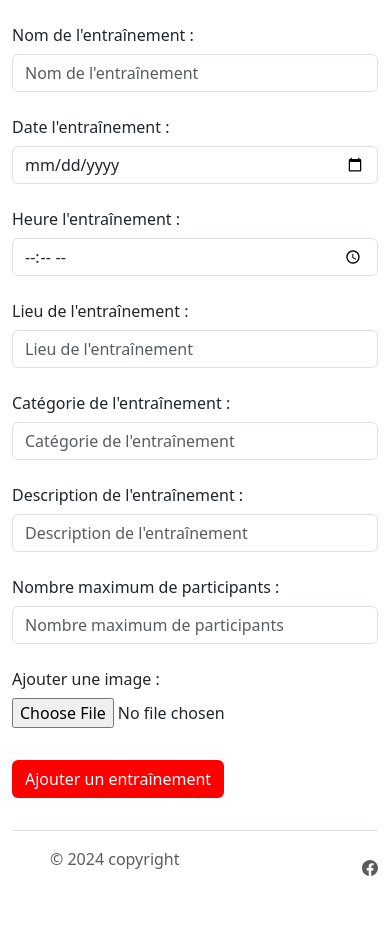
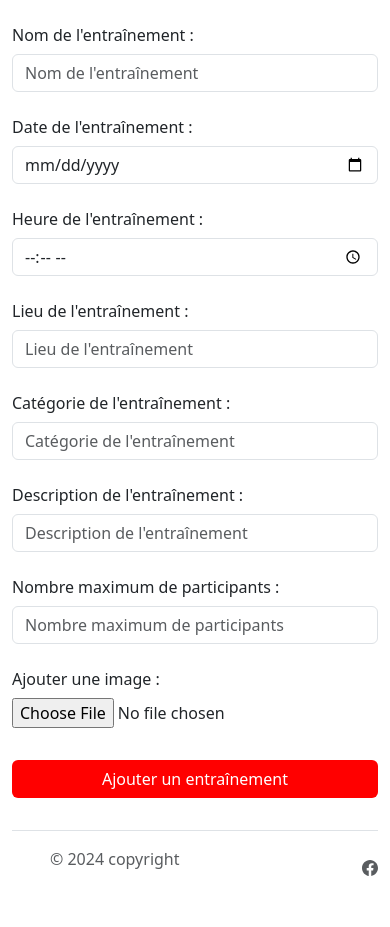
Before and after one commit to omarzinela/projet, a PHP site: page /ajouter_entrainement.php in a window 390 px wide. Shown: the part 56-983 px from the top of the page. Run offline with PHP 8.4, Linux system fonts and the light colour scheme; the visitor is signed in with stand-in values (Sample User, id 1).

Commit message:
formulaires adaptes a la version mobile

```diff
--- a/ajouter_entrainement.php
+++ b/ajouter_entrainement.php
@@ -5,56 +5,55 @@
 else:?>
 <form action="bdd/bddAjouterEntrainement.php" method="POST" enctype="multipart/form-data">
     <div class="form-group row mt-3">
-        <label for="nom_entraînement" class="col-sm-2 col-form-label">Nom de l'entraînement :</label>
-        <div class="col-sm-10">
+        <label for="nom_entraînement" class="col-12 col-sm-2 col-form-label">Nom de l'entraînement :</label>
+        <div class="col-12 col-sm-10">
             <input type="text" class="form-control" id="nom_entraînement" name="nom" placeholder="Nom de l'entraînement" required>
         </div>
     </div>
     <div class="form-group row mt-3">
-        <label for="date_entraînement" class="col-sm-2 col-form-label">Date l'entraînement :</label>
-        <div class="col-sm-10">
+        <label for="date_entraînement" class="col-12 col-sm-2 col-form-label">Date de l'entraînement :</label>
+        <div class="col-12 col-sm-10">
             <input type="date" class="form-control" id="date_entraînement" name="date" placeholder="Date de l'entraînement" required>
         </div>
     </div>
     <div class="form-group row mt-3">
-        <label for="heure_entraînement" class="col-sm-2 col-form-label">Heure l'entraînement :</label>
-        <div class="col-sm-10">
+        <label for="heure_entraînement" class="col-12 col-sm-2 col-form-label">Heure de l'entraînement :</label>
+        <div class="col-12 col-sm-10">
             <input type="time" class="form-control" id="heure_entraînement" name="heure" placeholder="Heure de l'entraînement" required>
         </div>
     </div>
     <div class="form-group row mt-3">
-        <label for="lieu" class="col-sm-2 col-form-label">Lieu de l'entraînement :</label>
-        <div class="col-sm-10">
+        <label for="lieu" class="col-12 col-sm-2 col-form-label">Lieu de l'entraînement :</label>
+        <div class="col-12 col-sm-10">
             <input type="text" class="form-control" id="lieu" name="lieu" placeholder="Lieu de l'entraînement" required>
         </div>
     </div>
     <div class="form-group row mt-3">
-        <label for="catégorie" class="col-sm-2 col-form-label">Catégorie de l'entraînement :</label>
-        <div class="col-sm-10">
+        <label for="catégorie" class="col-12 col-sm-2 col-form-label">Catégorie de l'entraînement :</label>
+        <div class="col-12 col-sm-10">
             <input type="text" class="form-control" id="catégorie" name="catégorie" placeholder="Catégorie de l'entraînement" required>
         </div>
     </div>
     <div class="form-group row mt-3">
-        <label for="description" class="col-sm-2 col-form-label">Description de l'entraînement :</label>
-        <div class="col-sm-10">
+        <label for="description" class="col-12 col-sm-2 col-form-label">Description de l'entraînement :</label>
+        <div class="col-12 col-sm-10">
             <input type="text" class="form-control" id="description" name="description" rows="3" placeholder="Description de l'entraînement" required>
         </div>
     </div>
     <div class="form-group row mt-3">
-        <label for="participants_max" class="col-sm-2 col-form-label">Nombre maximum de participants :</label>
-        <div class="col-sm-10">
+        <label for="participants_max" class="col-12 col-sm-2 col-form-label">Nombre maximum de participants :</label>
+        <div class="col-12 col-sm-10">
             <input type="number" class="form-control" id="participants_max" name="participants_max" placeholder="Nombre maximum de participants" min="1" required>
         </div>
     </div>
     <div class="form-group row mt-3">
-        <label for="image" class="col-sm-2 col-form-label">Ajouter une image :</label>
-        <div class="col-sm-10">
+        <label for="image" class="col-12 col-sm-2 col-form-label">Ajouter une image :</label>
+        <div class="col-12 col-sm-10">
             <input type="file" class="form-control-file" id="image" name="image" accept="image/*">
         </div>
     </div>
 
-    <button type="submit" class="btn btn-color mb-2">Ajouter un entraînement </button>
-
+    <button type="submit" class="btn btn-color mb-2 w-100 w-md-auto">Ajouter un entraînement</button>
 </form>
 <?php endif;
 include_once 'composant/footer.php'; ?>
```
Also changed, not shown: creer_compte.php (+16 -17 lines), se_connecter.php (+9 -9 lines).
